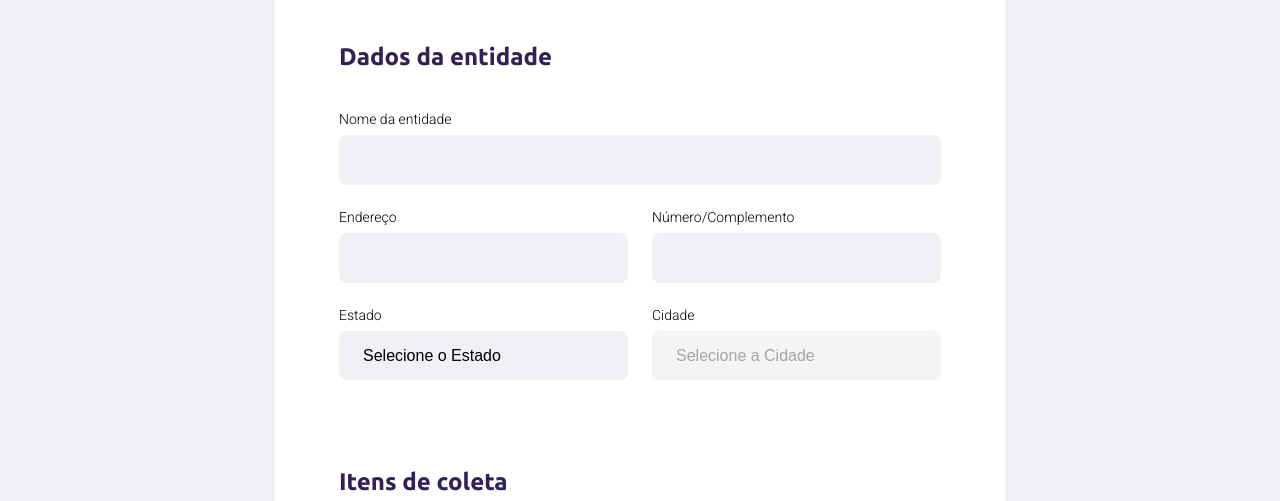
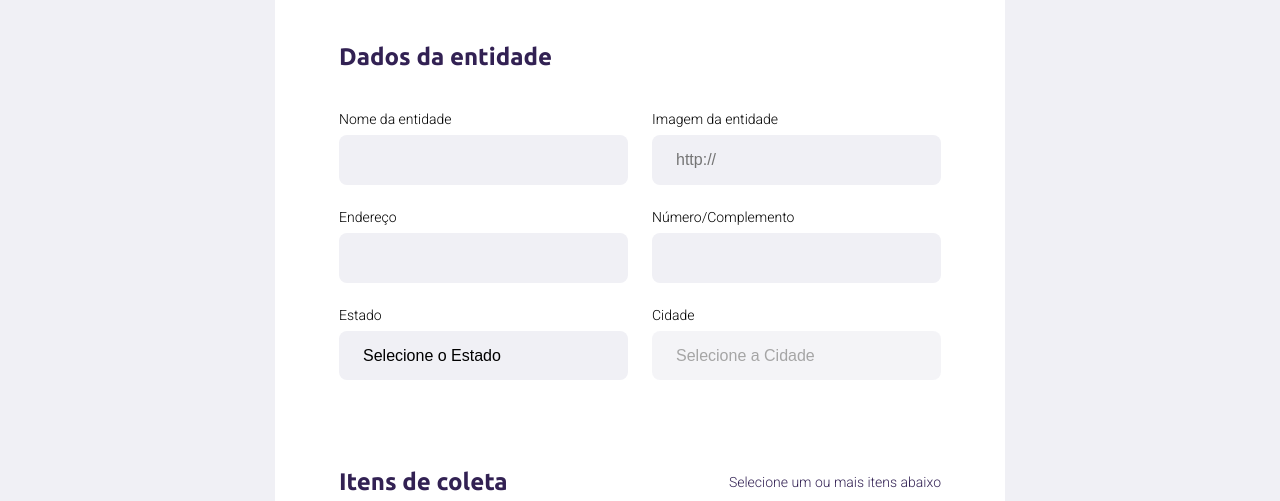
Before and after one commit to andersongames/ecoleta, a website: page src/views/create-point.html in a window 1280 px wide. Shown: the part 299-800 px from the top of the page. Drawn offline with nearby package versions, Linux system fonts and the light colour scheme; files that its build step writes are made by us from their sources; no server answers.

Commit message:
submit image

```diff
--- a/public/styles/_create-point.scss
+++ b/public/styles/_create-point.scss
@@ -42,9 +42,17 @@
 
             legend {
                 margin-bottom: 40px;
+                display: flex;
+                align-items: center;
+                justify-content: space-between;
+                width: 100%;
 
                 h2 {
                     font-size: 24px;
+                }
+                span {
+                    font-size: 14px;
+                    color: $title-color;
                 }
             }
         }
--- a/public/styles/_responsive.scss
+++ b/public/styles/_responsive.scss
@@ -19,6 +19,10 @@
         main {
             align-items: center;
         }
+    }
+
+    #page-create-point {
+
     }
 
     #page-search-results main {
--- a/src/views/create-point.html
+++ b/src/views/create-point.html
@@ -17,10 +17,17 @@
                         <h2>Dados da entidade</h2>
                     </legend>
 
-                    <div class="field">
-                        <label for="name">Nome da entidade</label>
-                        <input type="text" name="name" required>
-                    </div> <!--field-->
+                    <div class="field-group">
+                        <div class="field">
+                            <label for="name">Nome da entidade</label>
+                            <input type="text" name="name" required>
+                        </div> <!--field-->
+
+                        <div class="field">
+                            <label for="name">Imagem da entidade</label>
+                            <input type="url" name="naimageme" placeholder="http://" required>
+                        </div> <!--field-->
+                    </div> <!--field-group-->
 
                     <div class="field-group">
                         <div class="field">
@@ -59,6 +66,7 @@
                 <fieldset>
                     <legend>
                         <h2>Itens de coleta</h2>
+                        <span>Selecione um ou mais itens abaixo</span>
                     </legend>
 
                     <div class="items-grid">
```
Also changed, not shown: public/styles/main.css, 1 other file.
